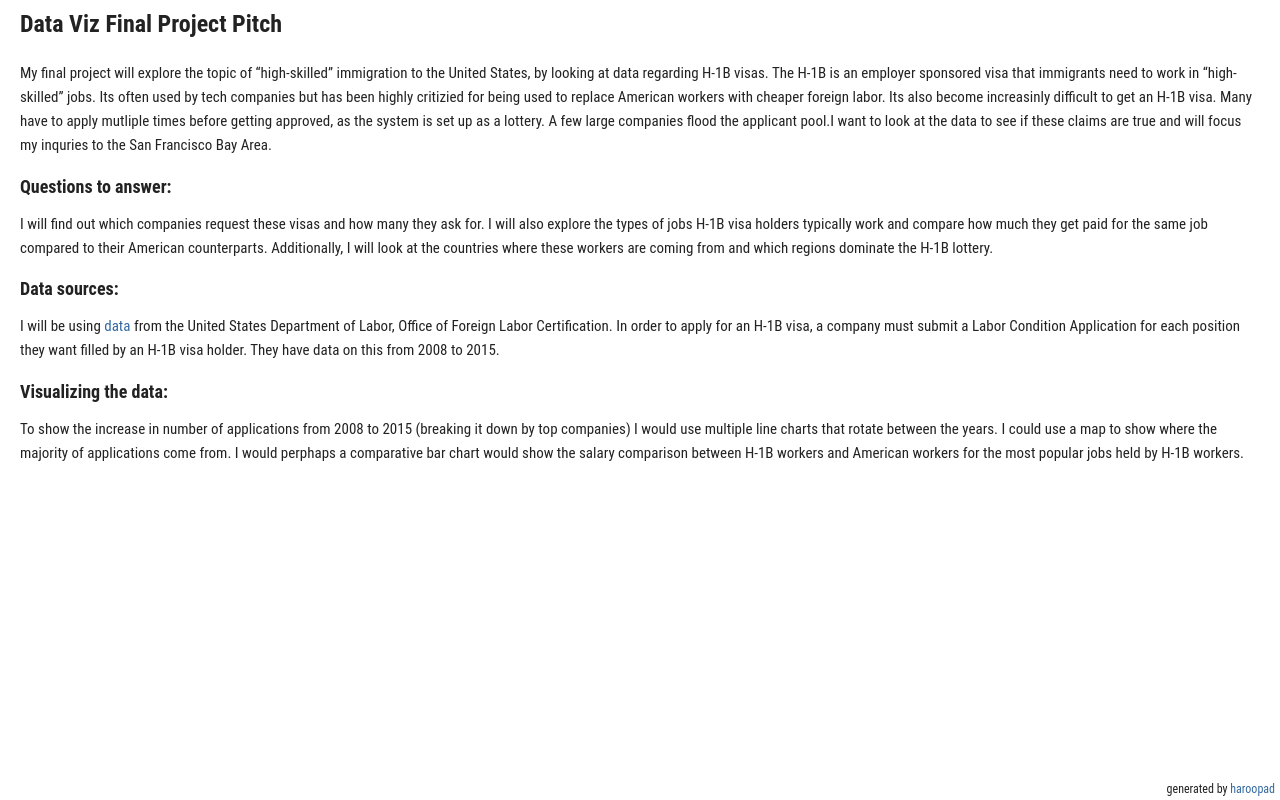
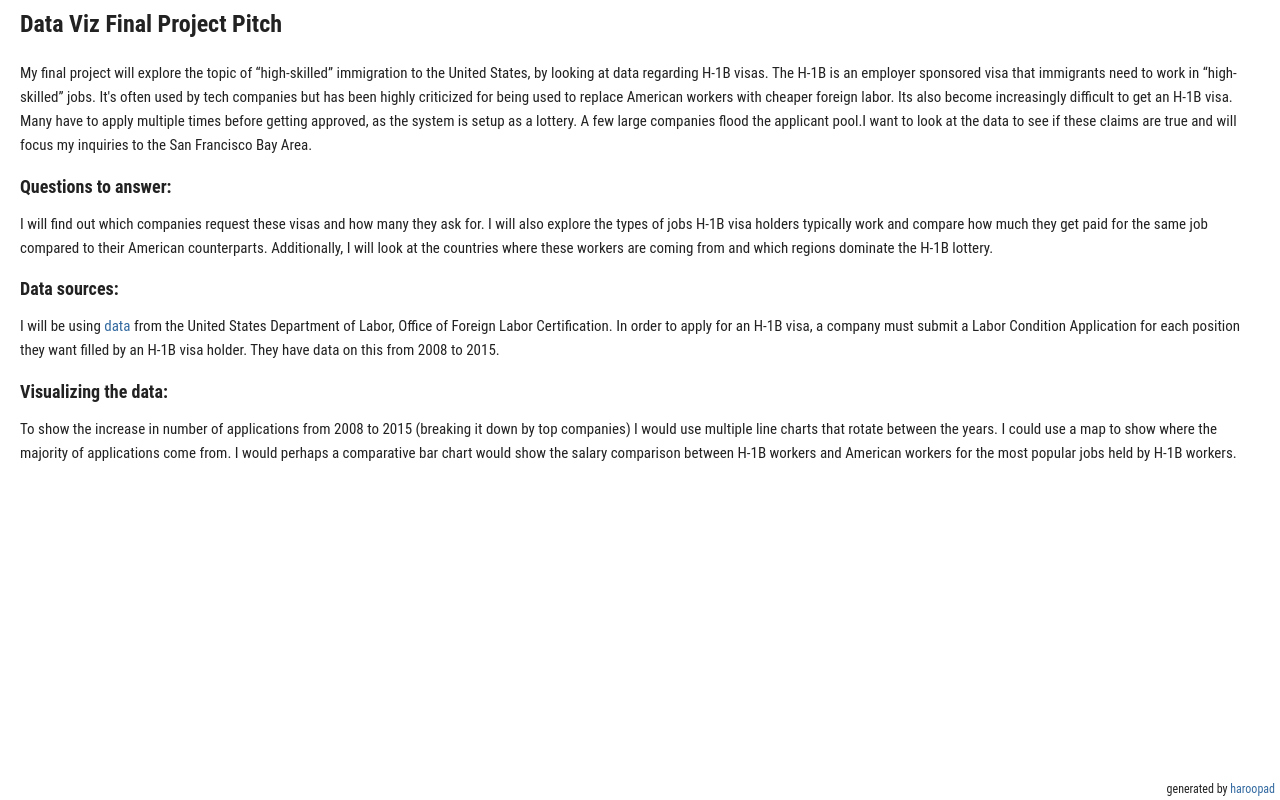
Before and after one commit to paayalzaveri/Data-Viz-project, a plain HTML site: page index.html in a window 1280 px wide. Drawn offline with Linux system fonts and the light colour scheme.

Commit message:
update on pitch

```diff
--- a/index.html
+++ b/index.html
@@ -13,7 +13,7 @@
 <body class="markdown haroopad">
 	<h3 id="data-viz-final-project-pitch"><a name="data-viz-final-project-pitch" href="#data-viz-final-project-pitch"></a>Data Viz Final Project Pitch</h3>
 
-	<p>My final project will explore the topic of “high-skilled” immigration to the United States, by looking at data regarding H-1B visas. The H-1B is an employer sponsored visa that immigrants need to work in “high-skilled” jobs. Its often used by tech companies but has been highly critizied for being used to replace American workers with cheaper foreign labor. Its also become increasinly difficult to get an H-1B visa. Many have to apply mutliple times before getting approved, as the system is set up as a lottery. A few large companies flood the applicant pool.I want to look at the data to see if these claims are true and will focus my inquries to the San Francisco Bay Area.</p>
+	<p>My final project will explore the topic of “high-skilled” immigration to the United States, by looking at data regarding H-1B visas. The H-1B is an employer sponsored visa that immigrants need to work in “high-skilled” jobs. It's often used by tech companies but has been highly criticized for being used to replace American workers with cheaper foreign labor. Its also become increasingly difficult to get an H-1B visa. Many have to apply multiple times before getting approved, as the system is setup as a lottery. A few large companies flood the applicant pool.I want to look at the data to see if these claims are true and will focus my inquiries to the San Francisco Bay Area.</p>
 
 	<h5 id="questions-to-answer:"><a name="questions-to-answer:" href="#questions-to-answer:"></a>Questions to answer:</h5>
 
@@ -25,7 +25,7 @@
 
 	<h5 id="visualizing-the-data"><a name="visualizing-the-data" href="#visualizing-the-data"></a>Visualizing the data:</h5>
 
-	<p>To show the increase in number of applications from 2008 to 2015 (breaking it down by top companies) I would use multiple line charts that rotate between the years. I could use a map to show where the majority of applications come from. I would perphaps a comparative bar chart would show the salary comparison between H-1B workers and American workers for the most popular jobs held by H-1B workers. </p>
+	<p>To show the increase in number of applications from 2008 to 2015 (breaking it down by top companies) I would use multiple line charts that rotate between the years. I could use a map to show where the majority of applications come from. I would perhaps a comparative bar chart would show the salary comparison between H-1B workers and American workers for the most popular jobs held by H-1B workers. </p>
 
 <footer style="position:fixed; font-size:.8em; text-align:right; bottom:0px; margin-left:-25px; height:20px; width:100%;">generated by <a href="http://pad.haroopress.com" target="_blank">haroopad</a></footer>
 </body>
```
